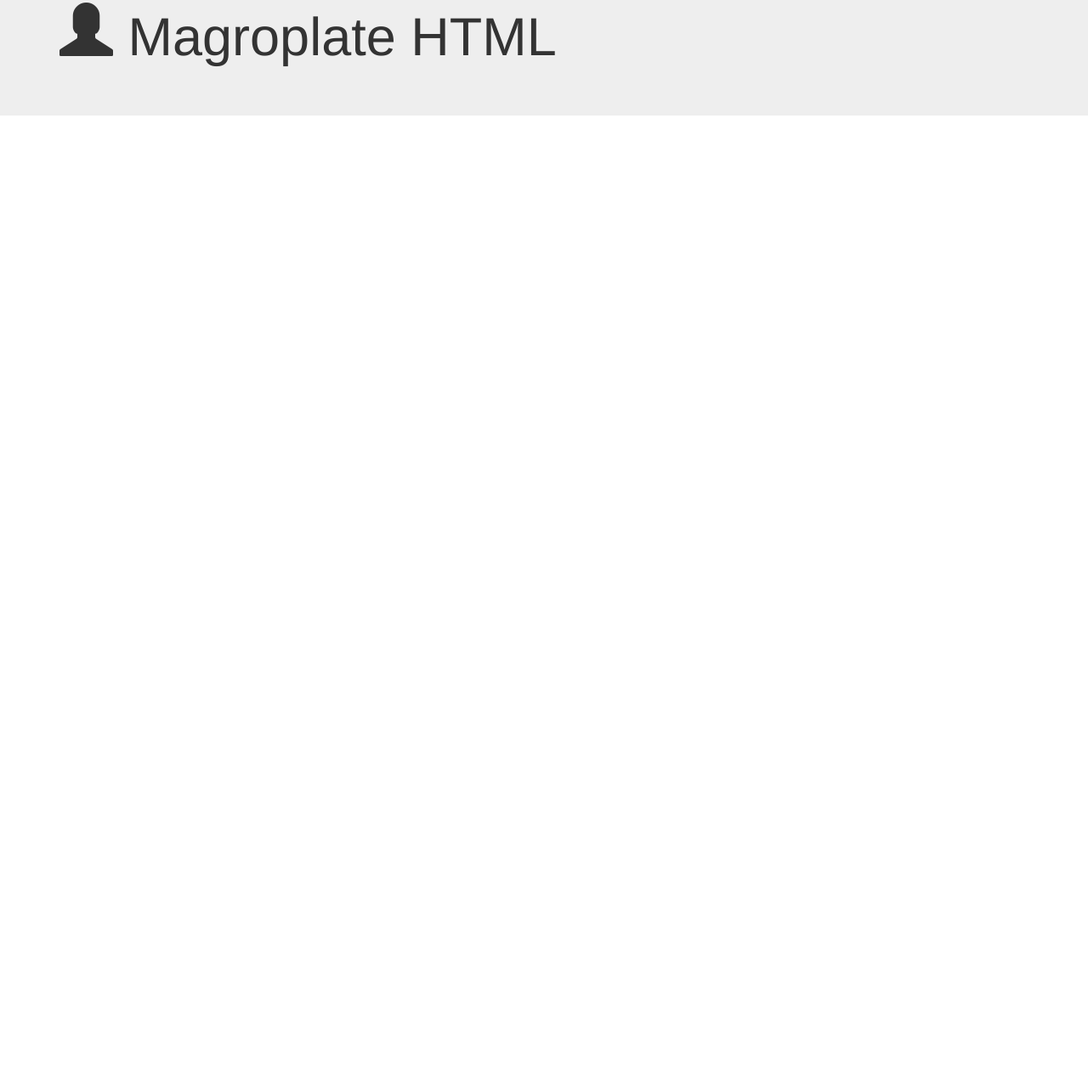
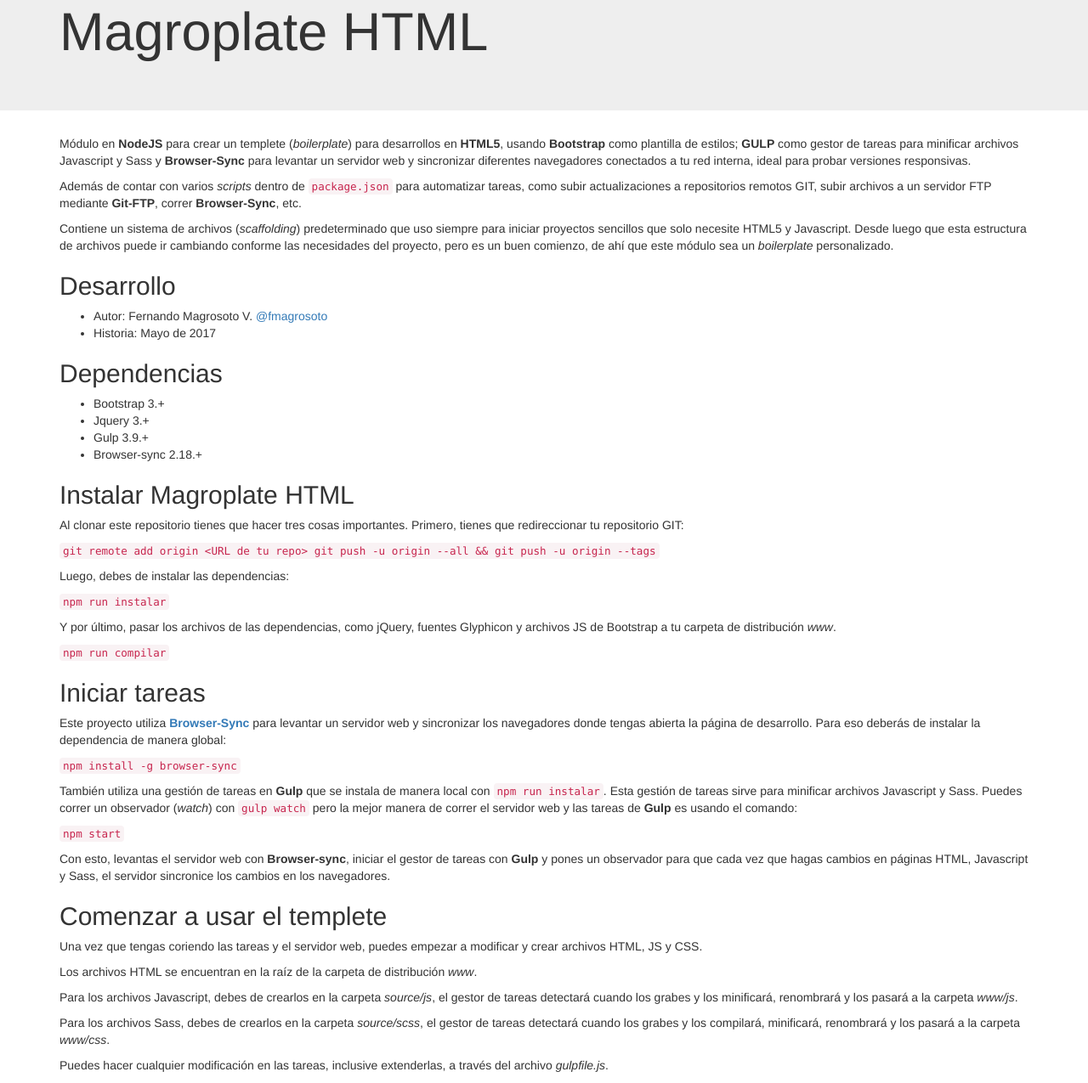
Before and after one commit to cris-hub/proyecto_IO_SI, a website: page www/index.html in a window 1280 px wide. Shown: the part 65-1340 px from the top of the page at 85% size. Before the commit the page ends 800 px from the top, so only its background shows below. Drawn offline with Linux system fonts and the light colour scheme.

Commit message:
Primer versión pública

```diff
--- a/index.js
+++ b/index.js
@@ -0,0 +1 @@
+console.log('Por favor, revisa el README.md');
--- a/www/index.html
+++ b/www/index.html
@@ -1,5 +1,6 @@
 <!DOCTYPE html>
 <html lang="es">
+
 <head>
   <meta charset="utf-8">
   <meta http-equiv="X-UA-Compatible" content="IE=edge">
@@ -18,10 +19,99 @@
       <script src="https://oss.maxcdn.com/respond/1.4.2/respond.min.js"></script>
     <![endif]-->
 </head>
+
 <body>
   <div class="jumbotron">
     <div class="container">
-        <h1><span class="glyphicon glyphicon-user"></span>&nbsp;Magroplate HTML</h1>
+      <h1>Magroplate HTML</h1>
+    </div>
+  </div>
+
+  <div class="container">
+    <div class="row">
+      <div class="col-md-12">
+        <p>Módulo en <strong>NodeJS</strong> para crear un templete (<em>boilerplate</em>) para desarrollos en <strong>HTML5</strong>,
+          usando <strong>Bootstrap</strong> como plantilla de estilos; <strong>GULP</strong> como gestor de tareas para minificar
+          archivos Javascript y Sass y <strong>Browser-Sync</strong> para levantar un servidor web y sincronizar diferentes
+          navegadores conectados a tu red interna, ideal para probar versiones responsivas.</p>
+
+        <p>Además de contar con varios <em>scripts</em> dentro de <code>package.json</code> para automatizar tareas, como subir
+          actualizaciones a repositorios remotos GIT, subir archivos a un servidor FTP mediante <strong>Git-FTP</strong>,
+          correr <strong>Browser-Sync</strong>, etc.</p>
+
+        <p>Contiene un sistema de archivos (<em>scaffolding</em>) predeterminado que uso siempre para iniciar proyectos sencillos
+          que solo necesite HTML5 y Javascript. Desde luego que esta estructura de archivos puede ir cambiando conforme las
+          necesidades del proyecto, pero es un buen comienzo, de ahí que este módulo sea un <em>boilerplate</em> personalizado.</p>
+
+        <h2>Desarrollo</h2>
+
+        <ul>
+          <li>Autor: Fernando Magrosoto V. <a href="https://twitter.com/fmagrosoto">@fmagrosoto</a></li>
+          <li>Historia: Mayo de 2017</li>
+        </ul>
+
+        <h2>Dependencias</h2>
+
+        <ul>
+          <li>Bootstrap 3.+</li>
+          <li>Jquery 3.+</li>
+          <li>Gulp 3.9.+</li>
+          <li>Browser-sync 2.18.+</li>
+        </ul>
+
+        <h2>Instalar Magroplate HTML</h2>
+
+        <p>Al clonar este repositorio tienes que hacer tres cosas importantes. Primero, tienes que redireccionar tu repositorio
+          GIT:</p>
+
+        <p><code>
+git remote add origin &lt;URL de tu repo&gt;
+git push -u origin --all &amp;&amp; git push -u origin --tags
+</code></p>
+
+        <p>Luego, debes de instalar las dependencias:</p>
+
+        <p><code>npm run instalar</code></p>
+
+        <p>Y por último, pasar los archivos de las dependencias, como jQuery, fuentes Glyphicon y archivos JS de Bootstrap a
+          tu carpeta de distribución <em>www</em>.</p>
+
+        <p><code>npm run compilar</code></p>
+
+        <h2>Iniciar tareas</h2>
+
+        <p>Este proyecto utiliza <a href="https://www.browsersync.io/"><strong>Browser-Sync</strong></a> para levantar un servidor
+          web y sincronizar los navegadores donde tengas abierta la página de desarrollo. Para eso deberás de instalar la
+          dependencia de manera global:</p>
+
+        <p><code>npm install -g browser-sync</code></p>
+
+        <p>También utiliza una gestión de tareas en <strong>Gulp</strong> que se instala de manera local con <code>npm run instalar</code>.
+          Esta gestión de tareas sirve para minificar archivos Javascript y Sass. Puedes correr un observador (<em>watch</em>)
+          con <code>gulp watch</code> pero la mejor manera de correr el servidor web y las tareas de <strong>Gulp</strong>          es usando el comando:</p>
+
+        <p><code>npm start</code></p>
+
+        <p>Con esto, levantas el servidor web con <strong>Browser-sync</strong>, iniciar el gestor de tareas con <strong>Gulp</strong>          y pones un observador para que cada vez que hagas cambios en páginas HTML, Javascript y Sass, el servidor sincronice
+          los cambios en los navegadores.</p>
+
+        <h2>Comenzar a usar el templete</h2>
+
+        <p>Una vez que tengas coriendo las tareas y el servidor web, puedes empezar a modificar y crear archivos HTML, JS y
+          CSS.</p>
+
+        <p>Los archivos HTML se encuentran en la raíz de la carpeta de distribución <em>www</em>.</p>
+
+        <p>Para los archivos Javascript, debes de crearlos en la carpeta <em>source/js</em>, el gestor de tareas detectará cuando
+          los grabes y los minificará, renombrará y los pasará a la carpeta <em>www/js</em>.</p>
+
+        <p>Para los archivos Sass, debes de crearlos en la carpeta <em>source/scss</em>, el gestor de tareas detectará cuando
+          los grabes y los compilará, minificará, renombrará y los pasará a la carpeta <em>www/css</em>.</p>
+
+        <p>Puedes hacer cualquier modificación en las tareas, inclusive extenderlas, a través del archivo <em>gulpfile.js</em>.</p>
+
+
+      </div>
     </div>
   </div>
 
@@ -29,4 +119,5 @@
   <script src="js/bootstrap.min.js"></script>
   <script src="js/scripts.min.js"></script>
 </body>
+
 </html>
```
Also changed, not shown: package.json (+4 -3 lines), README.md. Lines whose indentation alone changed are shown as unchanged.
